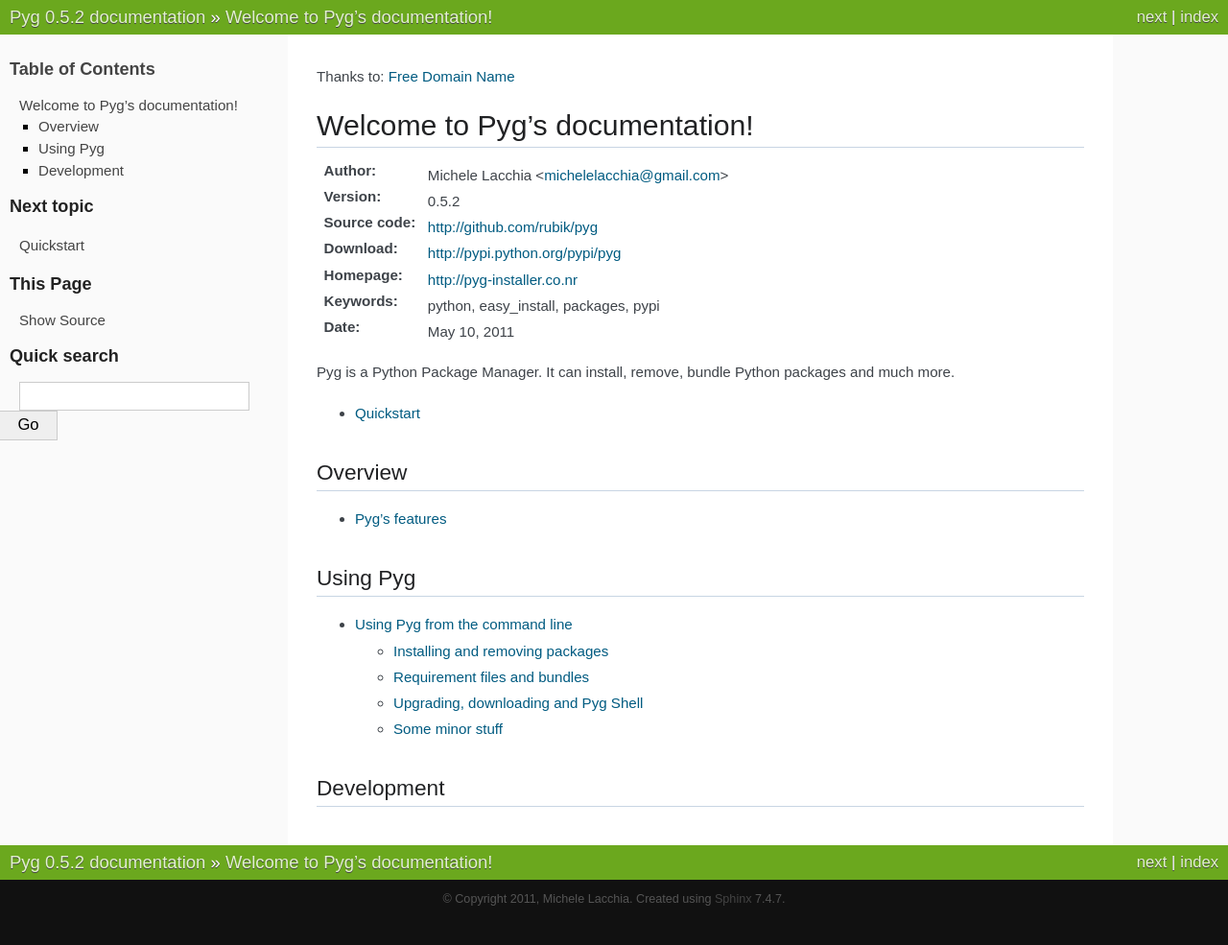
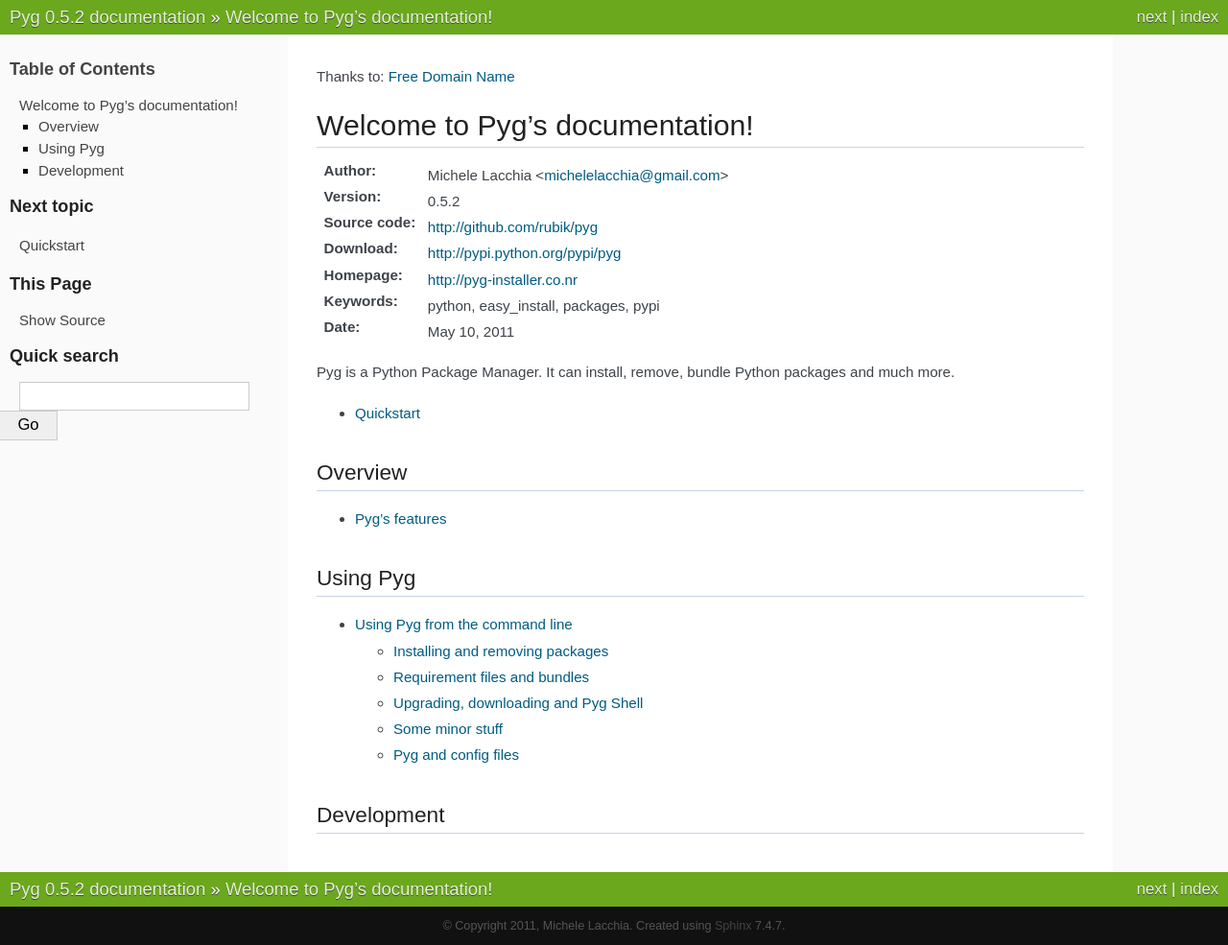
Before and after one commit to rubik/pyg, a Sphinx documentation site: the page built from docs/index.rst, in a window 1280 px wide. Shown: the whole page at 96% size. Built offline with Sphinx 7.4.7, drawn with Linux system fonts in a browser that asks for light colours; pages that are not in the unit, such as notebooks, are missing from menus; before the commit the page ends 957 px from its top, so only the background shows below that.

Commit message:
Updated docs

```diff
--- a/docs/cmdline.rst
+++ b/docs/cmdline.rst
@@ -25,7 +25,6 @@
 Other stuff:
 
 .. toctree::
-
    :maxdepth: 2
 
    config_files.rst
--- a/docs/config_files.rst
+++ b/docs/config_files.rst
@@ -0,0 +1,4 @@
+Pyg and config files
+====================
+
+TODO
```
